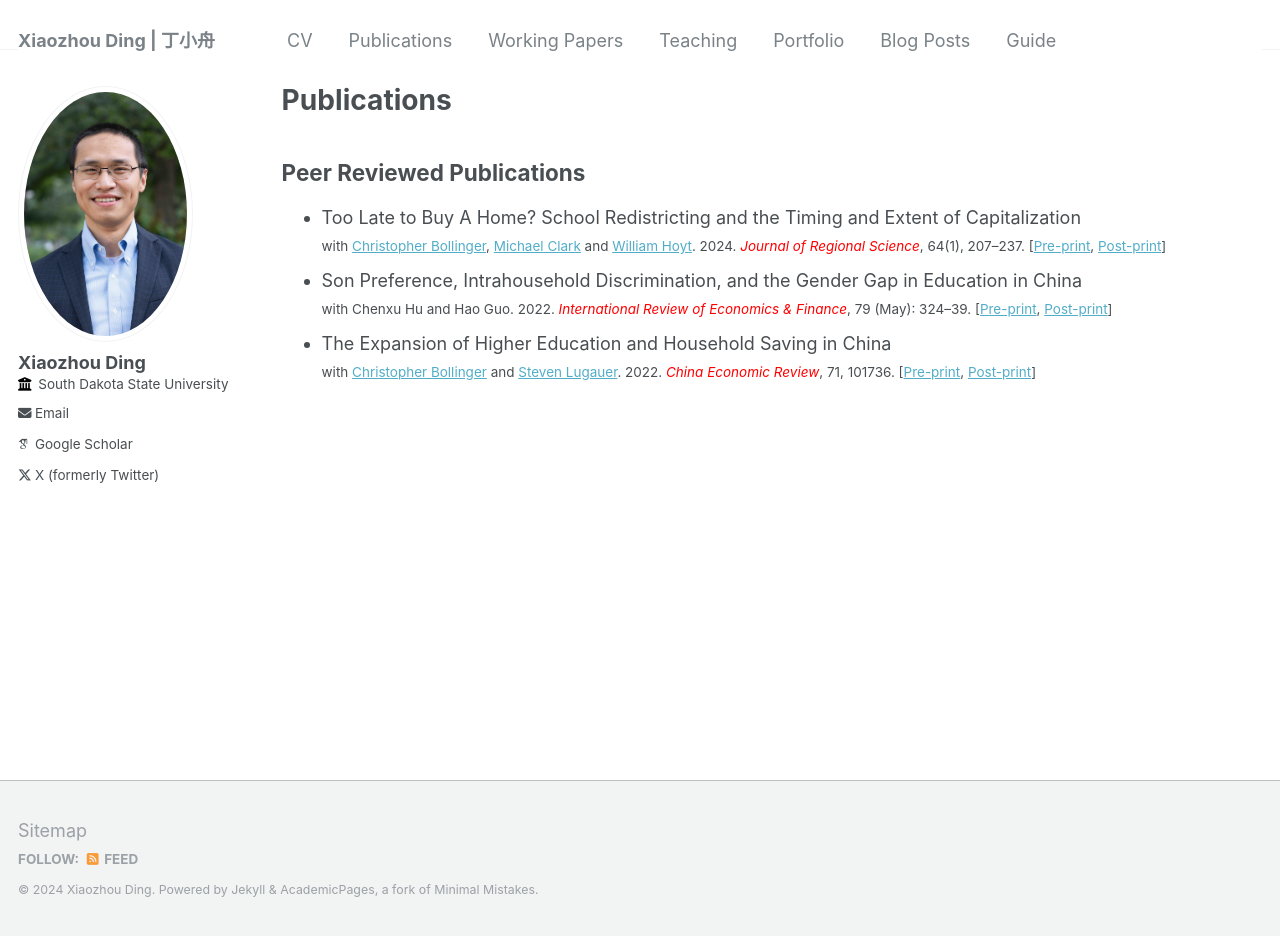
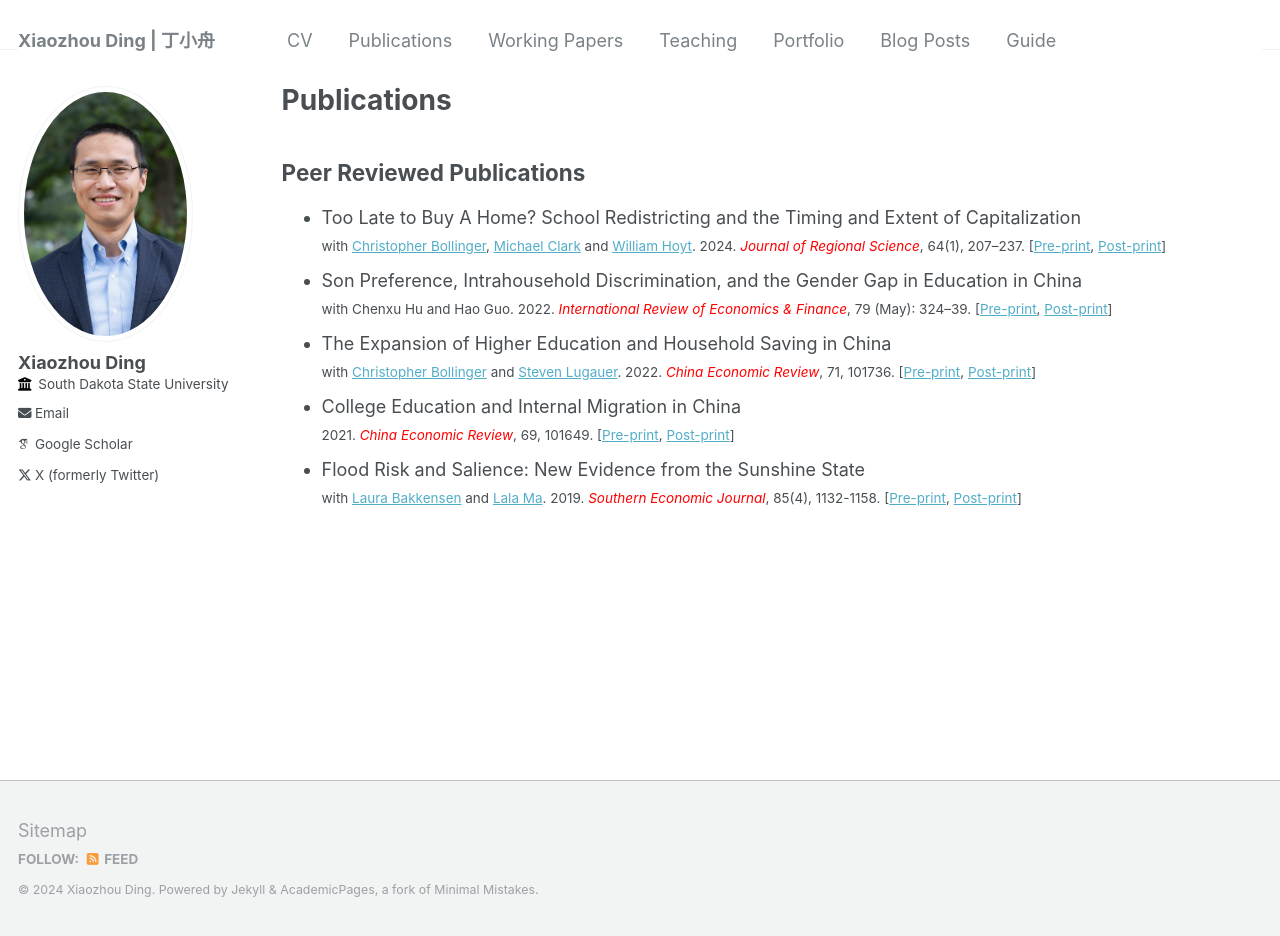
Before and after one commit to xiaozhouding/xiaozhouding.github.io, a Jekyll site: the page built from _pages/publications.md, in a window 1280 px wide and 936 px high. Built offline with Jekyll 4.4.1, drawn with Linux system fonts in a browser that asks for light colours; some web fonts are replaced.

Commit message:
research

```diff
--- a/_pages/publications.md
+++ b/_pages/publications.md
@@ -23,4 +23,13 @@ author_profile: true
                       href="http://www.uky.edu/~slu239/">Steven Lugauer</a>. 2022. <i>
                       <font color="red">China Economic Review</font></i>, 71, 101736. [<a href="paper/manuscript_china_saving.pdf" target="_new">Pre-print</a>, <a
                       href="https://doi.org/10.1016/j.chieco.2021.101736" target="_new">Post-print</a>]</small></li>
+  <li>College Education and Internal Migration in China
+                  <br><small>2021. <i>
+                      <font color="red">China Economic Review</font></i>, 69, 101649. [<a href="paper/manuscript_migration.pdf" target="_new">Pre-print</a>, <a
+                      href="https://doi.org/10.1016/j.chieco.2021.101649" target="_new">Post-print</a>]</small></li>
+  <li>Flood Risk and Salience: New Evidence from the Sunshine State
+                  <br><small>with <a href="http://www.laurabakkensen.com/">Laura Bakkensen</a> and <a
+                      href="https://sites.google.com/site/lalaxma/home">Lala Ma</a>. 2019. <i>
+                      <font color="red">Southern Economic Journal</font></i>, 85(4), 1132-1158. [<a href="paper/bakkensen_ding_ma_sej.pdf" target="_new">Pre-print</a>, <a
+                      href="https://doi.org/10.1002/soej.12327" target="_new">Post-print</a>]</small></li>
 </ul>
```
